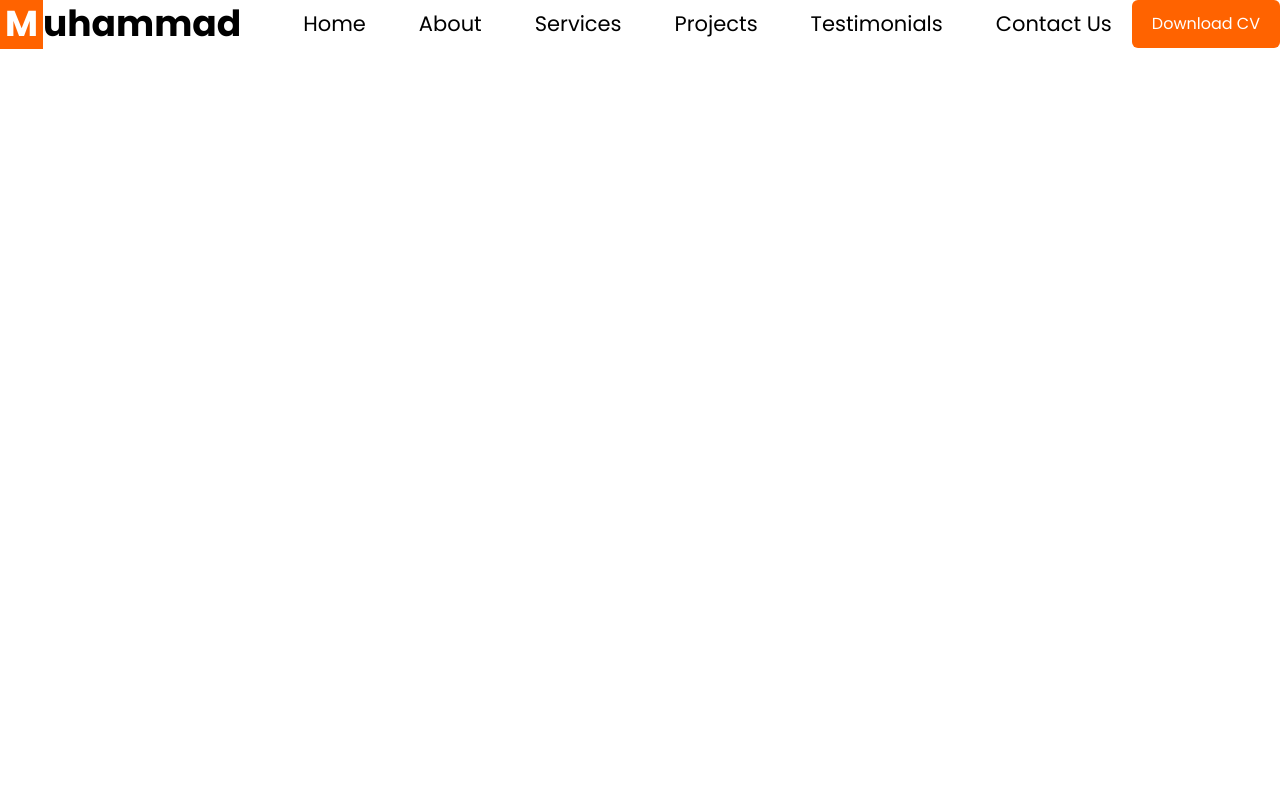
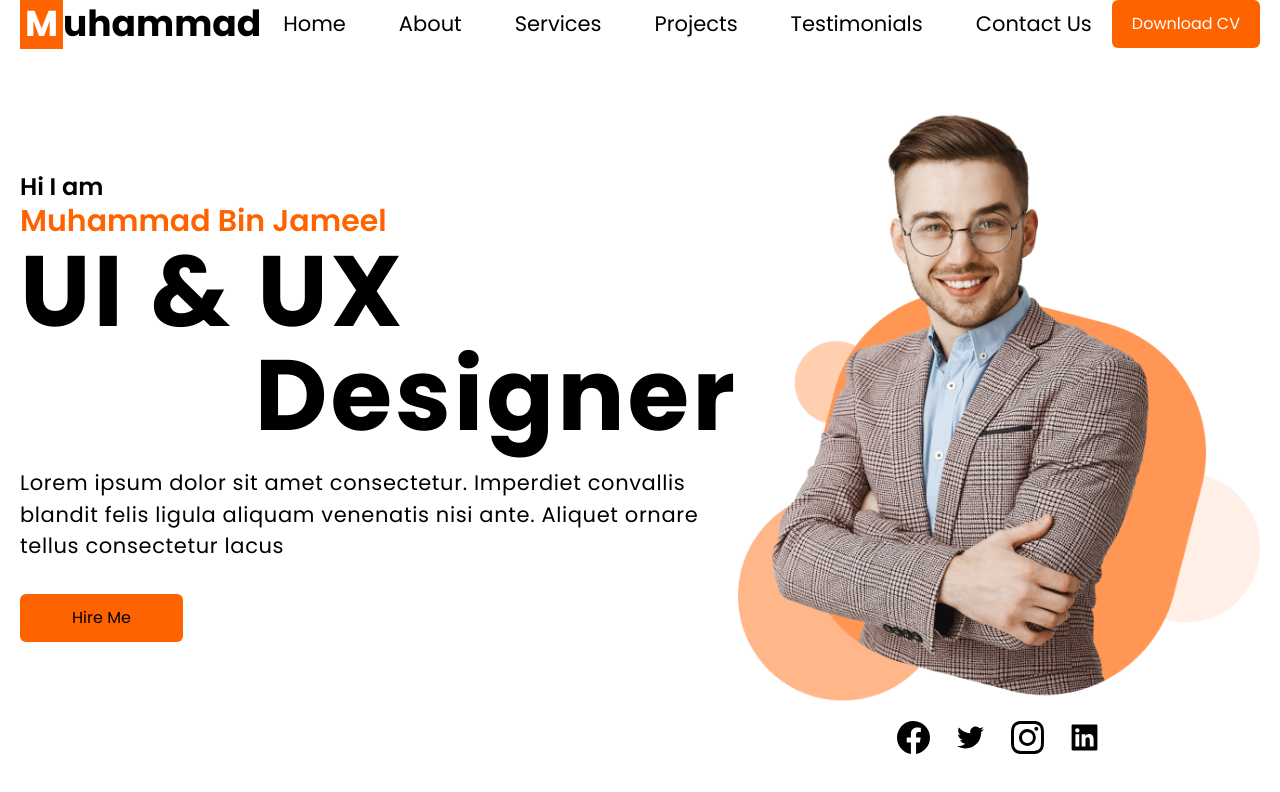
Before and after one commit to blackheart7565/personal-portfolio, a React (Vite) app: page / in a window 1280 px wide. Shown: the top 792 px of the page. Built offline with nearby package versions, Linux system fonts and the light colour scheme.

Commit message:
feat: add Hero section to the homepage

```diff
--- a/package.json
+++ b/package.json
@@ -12,6 +12,7 @@
   "dependencies": {
     "react": "^18.3.1",
     "react-dom": "^18.3.1",
+    "react-icons": "^5.3.0",
     "react-router-dom": "^6.26.1",
     "swiper": "^11.1.11"
   },
--- /dev/null
+++ b/src/components/Home/Hero.tsx
@@ -0,0 +1,52 @@
+/* eslint-disable @typescript-eslint/no-empty-object-type */
+import React from "react";
+import { Link } from "react-router-dom";
+import { AiFillLinkedin } from "react-icons/ai";
+import { BsInstagram } from "react-icons/bs";
+import { AiOutlineTwitter } from "react-icons/ai";
+import { BsFacebook } from "react-icons/bs";
+
+interface IHeroProps { }
+
+export const Hero: React.FC<IHeroProps> = (): JSX.Element => {
+	return (
+		<section className="min-h-screen relative">
+			<div className="container flex items-center justify-between pt-28 h-full">
+				<div className="left max-w-[718px] dark:text-white text-black">
+					<h4 className="font-semibold text-2xl">Hi I am</h4>
+					<h3 className="text-primary font-semibold text-3xl">Muhammad Bin Jameel</h3>
+					<h1 className="font-bold tracking-[0.03em] text-[100px] text-nowrap flex flex-col w-full leading-[6.5rem]">
+						<span>UI & UX</span>
+						<span className="self-end">Designer</span>
+					</h1>
+					<p
+						className="font-normal text-[21px] tracking-[0.03em] py-5"
+					>Lorem ipsum dolor sit amet consectetur. Imperdiet convallis blandit felis ligula aliquam venenatis nisi ante. Aliquet ornare tellus consectetur lacus</p>
+					<Link to={"#"} className="px-[52px] py-3 bg-primary hover:bg-primary/80 transition-colors duration-300 ease-in-out rounded-md mt-3 inline-block">
+						Hire Me
+					</Link>
+				</div>
+				<div className="relative">
+					<div className="max-w-[562px]">
+						<img src="/hero-img.png" alt="hero-image" className="w-full h-full object-cover object-center" />
+					</div>
+
+					<div className="absolute left-1/2 -translate-x-1/2 mt-5 dark:text-white text-black flex items-center justify-between gap-6 text-4xl">
+						<Link to={""} className="w-[33px] h-[33px] block">
+							<BsFacebook className="socialIcon" />
+						</Link>
+						<Link to={""} className="w-[33px] h-[33px] block">
+							<AiOutlineTwitter className="socialIcon" />
+						</Link>
+						<Link to={""} className="w-[33px] h-[33px] block">
+							<BsInstagram className="socialIcon" />
+						</Link>
+						<Link to={""} className="w-[33px] h-[33px] block">
+							<AiFillLinkedin className="socialIcon" />
+						</Link>
+					</div>
+				</div>
+			</div>
+		</section>
+	);
+};
--- a/src/main.tsx
+++ b/src/main.tsx
@@ -4,7 +4,7 @@ import { BrowserRouter } from "react-router-dom";
 
 import { RootRoutes } from "./components/layouts/RootRoutes.tsx";
 
-import './index.css';
+import './styles/index.css';
 
 createRoot(document.getElementById('root')!).render(
 	<StrictMode>
--- a/src/pages/Home.tsx
+++ b/src/pages/Home.tsx
@@ -1,11 +1,15 @@
+/* eslint-disable @typescript-eslint/no-empty-object-type */
 import { FC } from "react";
+
+import { Hero } from "../components/Home/Hero";
 
 interface IHomeProps { }
 
 export const Home: FC<IHomeProps> = (): JSX.Element => {
+
 	return (
 		<div className="home">
-			Home
+			<Hero />
 		</div>
 	);
 };
--- a/src/index.css
+++ b/src/styles/index.css
@@ -24,3 +24,11 @@ body {
 	font-weight: 400;
 	@apply dark:bg-[#000000] bg-[#FFFFFF]
 }
+
+.container {
+	@apply max-w-8xl mx-auto px-3 lg:px-5
+}
+
+.socialIcon {
+	@apply w-full h-full object-cover;
+}
--- a/tailwind.config.js
+++ b/tailwind.config.js
@@ -9,6 +9,9 @@ export default {
 		extend: {
 			colors: {
 				"primary": "#FF6300"
+			},
+			spacing: {
+				'8xl': '88.625rem',
 			}
 		},
 	},
```
Also changed, not shown: public/hero-img.png (added), 1 other file (tests, documents, lock files or other folders).
